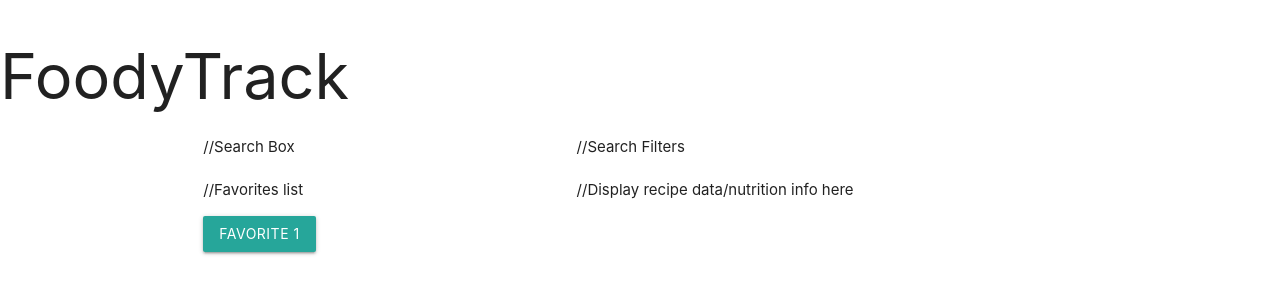
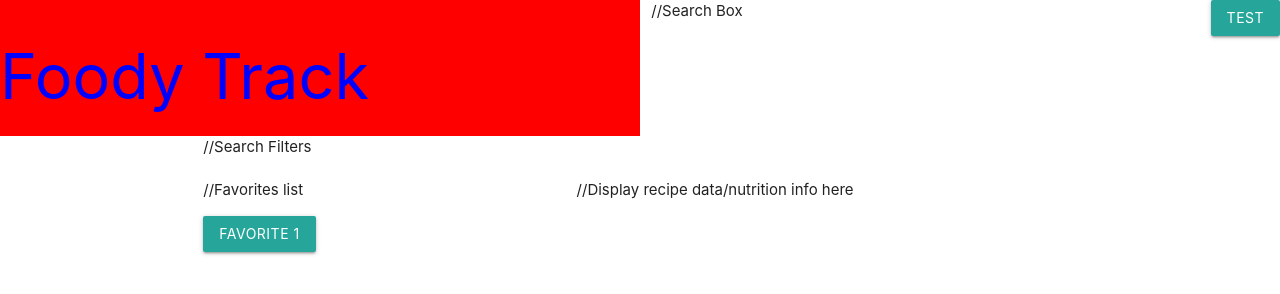
Before and after one commit to annoyingdroid/FoodyTrack, a plain HTML site: page index.html in a window 1280 px wide. Drawn offline with nearby package versions, Linux system fonts and the light colour scheme.

Commit message:
header start

```diff
--- a/assets/css/style.css
+++ b/assets/css/style.css
@@ -0,0 +1,7 @@
+.left {
+  display: flex;
+  flex-direction: row;
+  width: 50%;
+  background-color: red;
+  color: blue;
+}
--- a/index.html
+++ b/index.html
@@ -12,7 +12,12 @@
 
 <body>
     <header>
-        <h1>FoodyTrack</h1>
+      <div class="left">
+        <h1>Foody Track</h1>
+      </div>
+      <div class="right">
+        <button type="button" class="btn">TEST</button>
+      </div>
     </header>
     <main>
         <div class="container">
```
